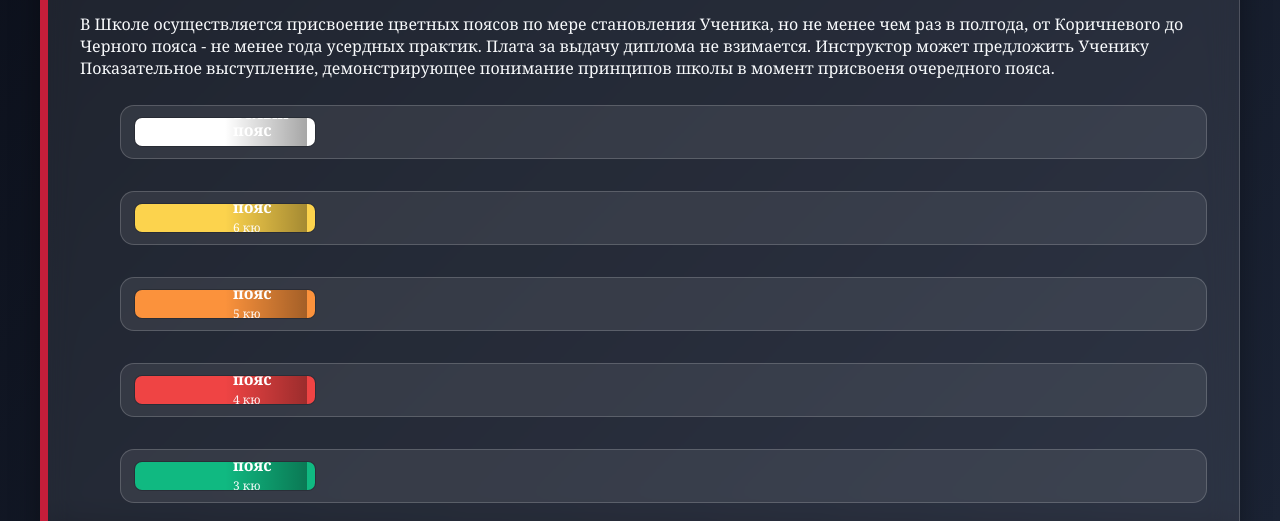
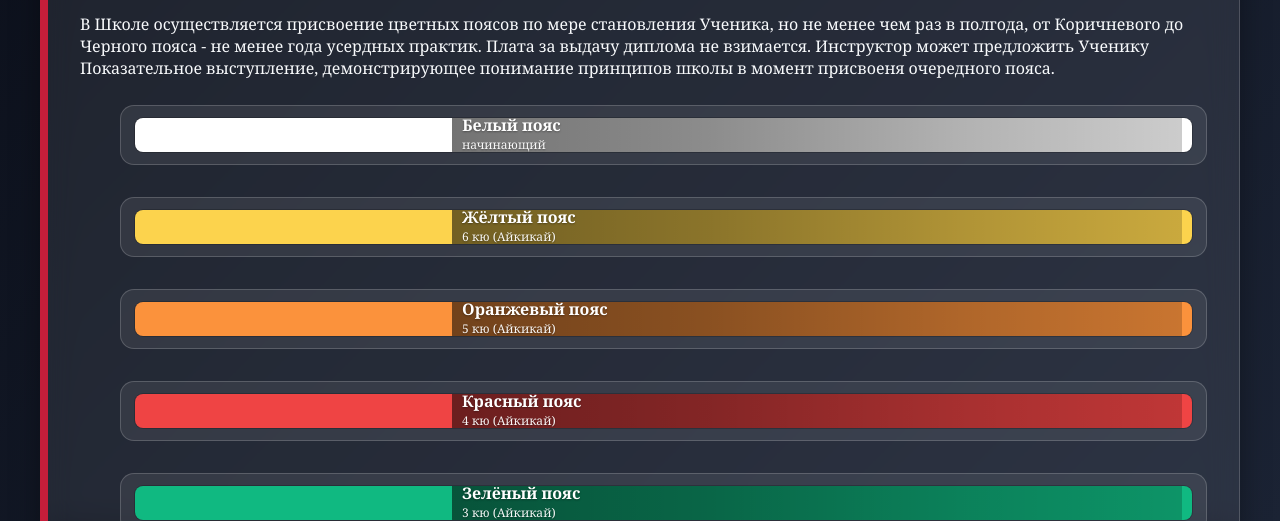
Before and after one commit to zoland/KenTaiKan, a plain HTML site: page pages/ascat.html in a window 1280 px wide. Shown: the part 276-797 px from the top of the page. Drawn offline with Linux system fonts and the light colour scheme.

Commit message:
Эксперимент с поясам

```diff
--- a/assets/styles.css
+++ b/assets/styles.css
@@ -353,3 +353,61 @@ li {
     padding: 2px 6px;
   }
 }
+
+
+/* Растянуть пояс на всю ширину и усилить затемнение под текстом */
+.belt-item { align-items: stretch; }
+
+.belt-visual {
+  flex: 1 1 auto;
+  min-width: 0;
+  width: 100% !important;
+  height: 34px;
+  border-radius: 8px;
+  box-shadow: 0 0 0 1px rgba(0,0,0,0.2);
+  position: relative;
+}
+
+/* Широкая текстовая зона с более плотным затемнением слева */
+.belt-label {
+  position: absolute;
+  left: 30%;          /* было 50% — сдвинул левее, чтобы тень начиналась раньше */
+  right: 10px;
+  top: 50%;
+  transform: translateY(-50%);
+  display: flex;
+  flex-direction: column;
+  gap: 2px;
+  padding: 4px 10px;
+  border-radius: 6px;
+  color: #fff;
+  text-align: left;
+  white-space: normal;
+  background: linear-gradient(
+    90deg,
+    rgba(0,0,0,0.55) 0%,   /* более плотная тень у левого края зоны */
+    rgba(0,0,0,0.45) 35%,
+    rgba(0,0,0,0.30) 70%,
+    rgba(0,0,0,0.20) 100%
+  );
+  pointer-events: none;
+}
+.belt-label .belt-name,
+.belt-label .belt-kyu {
+  overflow-wrap: anywhere;
+  text-shadow: 0 1px 2px rgba(0,0,0,0.35);
+}
+.belt-label .belt-name { font-weight: 700; line-height: 1.1; }
+.belt-label .belt-kyu  { font-size: 12px; opacity: 0.95; }
+
+/* Мобильные правки */
+@media (max-width: 600px) {
+  .belt-item { padding: 10px 12px; gap: 10px; }
+  .belt-visual { height: 32px; }
+  .belt-label {
+    left: 22%;        /* ещё шире зона тени на телефоне */
+    right: 8px;
+    padding: 3px 8px;
+    gap: 1px;
+  }
+}
```
